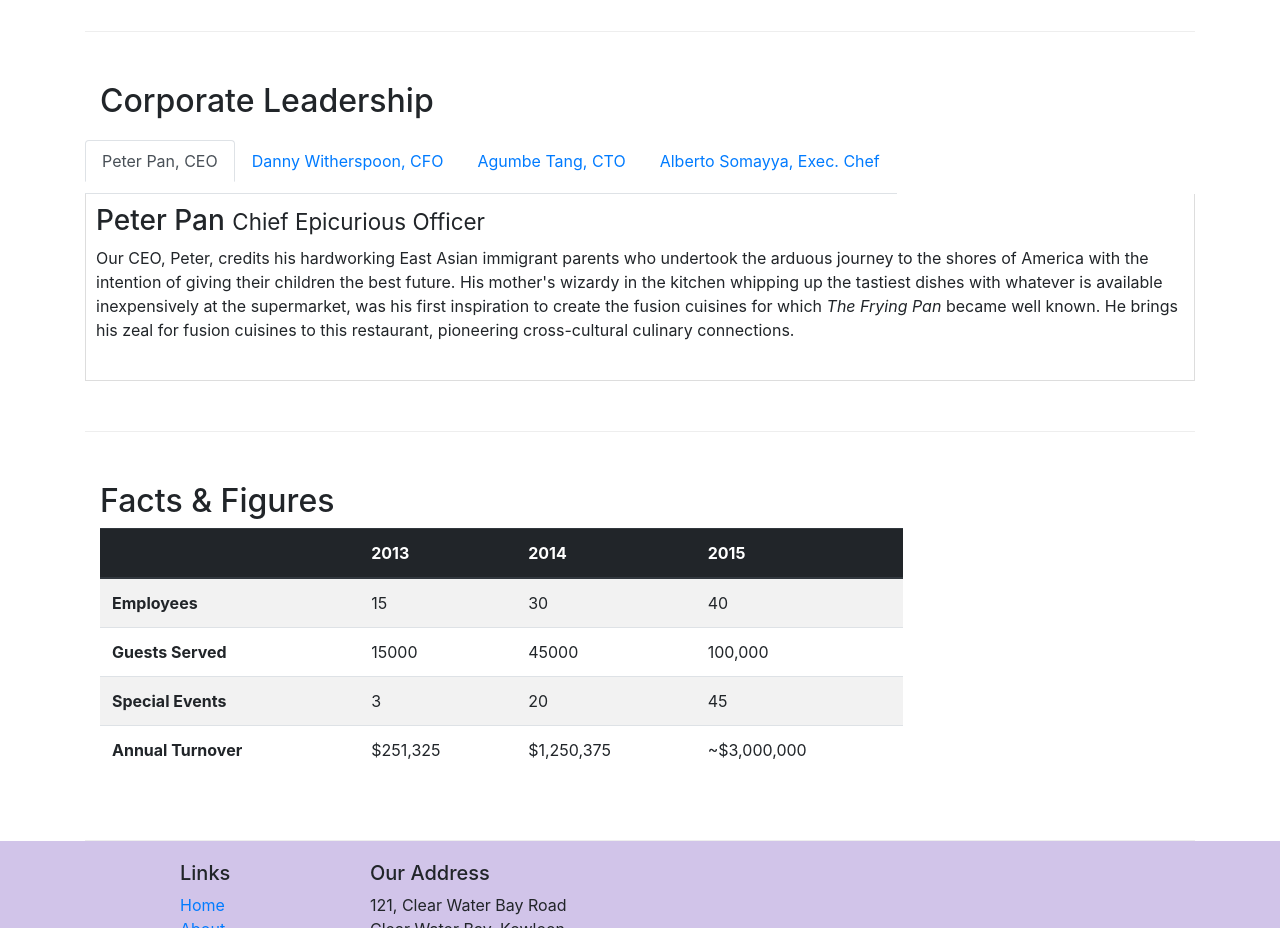
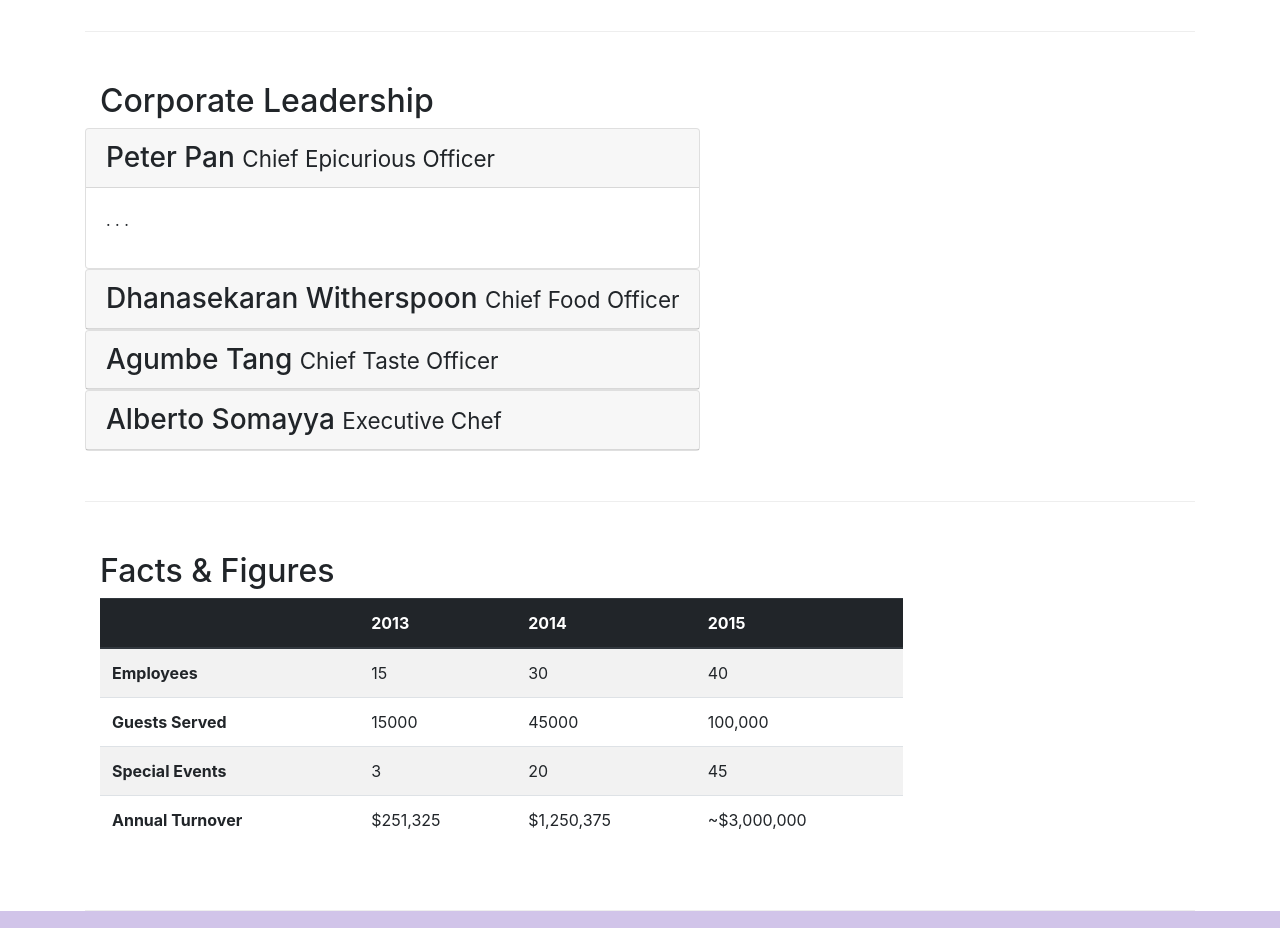
Before and after one commit to gohzenhao/full-stack-web-development-react, a website: page aboutus.html in a window 1280 px wide. Shown: the part 940-1868 px from the top of the page. Drawn offline with nearby package versions, Linux system fonts and the light colour scheme.

Commit message:
accordion

```diff
--- a/aboutus.html
+++ b/aboutus.html
@@ -99,7 +99,8 @@
             <div class="col-12">
                 <h2>Corporate Leadership</h2>
             </div>
-            <ul class="nav nav-tabs">
+
+            <!-- <ul class="nav nav-tabs">
                 <li class="nav-item">
                   <a class="nav-link active" href="#peter"
                     role="tab" data-toggle="tab">Peter Pan, CEO</a>
@@ -116,24 +117,65 @@
                   <a class="nav-link" href="#alberto" role="tab"
                     data-toggle="tab">Alberto Somayya, Exec. Chef</a>
                 </li>
-            </ul>
-            <div class="tab-content">
-                <div role="tabpanel" class="tab-pane fade show active" id="peter">
-                   <h3>Peter Pan <small>Chief Epicurious Officer</small></h3>
-                   <p class="d-none d-sm-block" >Our CEO, Peter, credits his hardworking East Asian immigrant parents who undertook the arduous journey to the shores of America with the intention of giving their children the best future. His mother's wizardy in the kitchen whipping up the tastiest dishes with whatever is available inexpensively at the supermarket, was his first inspiration to create the fusion cuisines for which <em>The Frying Pan</em> became well known. He brings his zeal for fusion cuisines to this restaurant, pioneering cross-cultural culinary connections.</p  >
+            </ul> -->
+
+            <div id="accordion">
+                <div class="card">
+                    <div class="card-header" role="tab" id="peterhead">
+                    <h3 class="mb-0">
+                        <a data-toggle="collapse" data-target="#peter">
+                        Peter Pan <small>Chief Epicurious Officer</small>
+                        </a>
+                    </h3>
+                    </div>
+                    <div class="collapse show" id="peter" data-parent="#accordion">
+                        <div class="card-body">
+                            <p class="d-none d-sm-block">. . .</p>
+                        </div>
+                    </div>
                 </div>
-                <div role="tabpanel" class="tab-pane fade" id="danny">
-                    <h3>Dhanasekaran Witherspoon <small>Chief Food Officer</small></h3>
-                    <p class="d-none d-sm-block">Our CFO, Danny, as he is affectionately referred to by his colleagues, comes from a long established family tradition in farming and produce. His experiences growing up on a farm in the Australian outback gave him great appreciation for varieties of food sources. As he puts it in his own words, <em>Everything that runs, wins, and everything that stays, pays!</em></p>
+                <div class="card">
+                    <div class="card-header" role="tab" id="dannyhead">
+                    <h3 class="mb-0">
+                        <a class="collapsed" data-toggle="collapse" data-target="#danny">
+                        Dhanasekaran Witherspoon <small>Chief Food Officer</small>
+                        </a>
+                    </h3>
                 </div>
-                <div role="tabpanel" class="tab-pane fade" id="agumbe">
-                    <h3>Agumbe Tang <small>Chief Taste Officer</small></h3>
-                    <p class="d-none d-sm-block">Blessed with the most discerning gustatory sense, Agumbe, our CTO, personally ensures that every dish that we serve meets his exacting tastes. Our chefs dread the tongue lashing that ensues if their dish does not meet his exacting standards. He lives by his motto, <em>You click only if you survive my lick.</em></p>
+                <div class="collapse" id="danny" data-parent="#accordion">
+                    <div class="card-body">
+                        <p class="d-none d-sm-block">. . .</em></p>
+                    </div>
                 </div>
-                <div role="tabpanel" class="tab-pane fade" id="alberto">
-                    <h3>Alberto Somayya <small>Executive Chef</small></h3>
-                    <p class="d-none d-sm-block">Award winning three-star Michelin chef with wide International experience having worked closely with whos-who in the culinary world, he specializes in creating mouthwatering Indo-Italian fusion experiences. He says, <em>Put together the cuisines from the two craziest cultures, and you get a winning hit! Amma Mia!</em></p>
+            </div>
+            <div class="card">
+                    <div class="card-header" role="tab" id="agumbehead">
+                    <h3 class="mb-0">
+                        <a class="collapsed" data-toggle="collapse" data-target="#agumbe">
+                        Agumbe Tang <small>Chief Taste Officer</small>
+                        </a>
+                    </h3>
                 </div>
+                <div class="collapse" id="agumbe" data-parent="#accordion">
+                    <div class="card-body">
+                        <p class="d-none d-sm-block">. . .</p>
+                    </div>
+                </div>
+            </div>
+            <div class="card">
+                    <div class="card-header" role="tab" id="albertohead">
+                    <h3 class="mb-0">
+                        <a class="collapsed" data-toggle="collapse" data-target="#alberto">
+                        Alberto Somayya <small>Executive Chef</small>
+                        </a>
+                    </h3>
+                </div>
+                <div class="collapse" id="alberto" data-parent="#accordion">
+                    <div class="card-body">
+                        <p class="d-none d-sm-block">. . .</em></p>
+                    </div>
+                </div>
+            </div>
             </div>
 
        </div>
```
